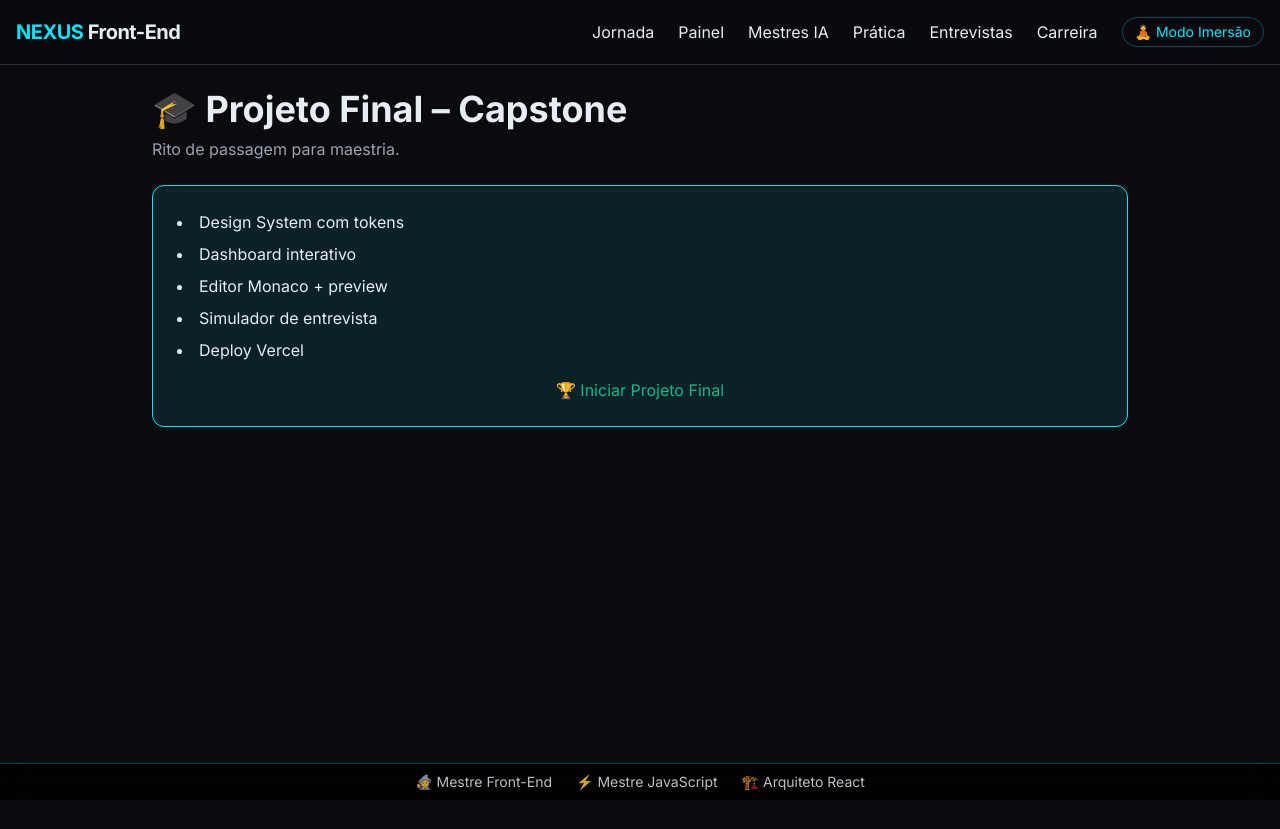
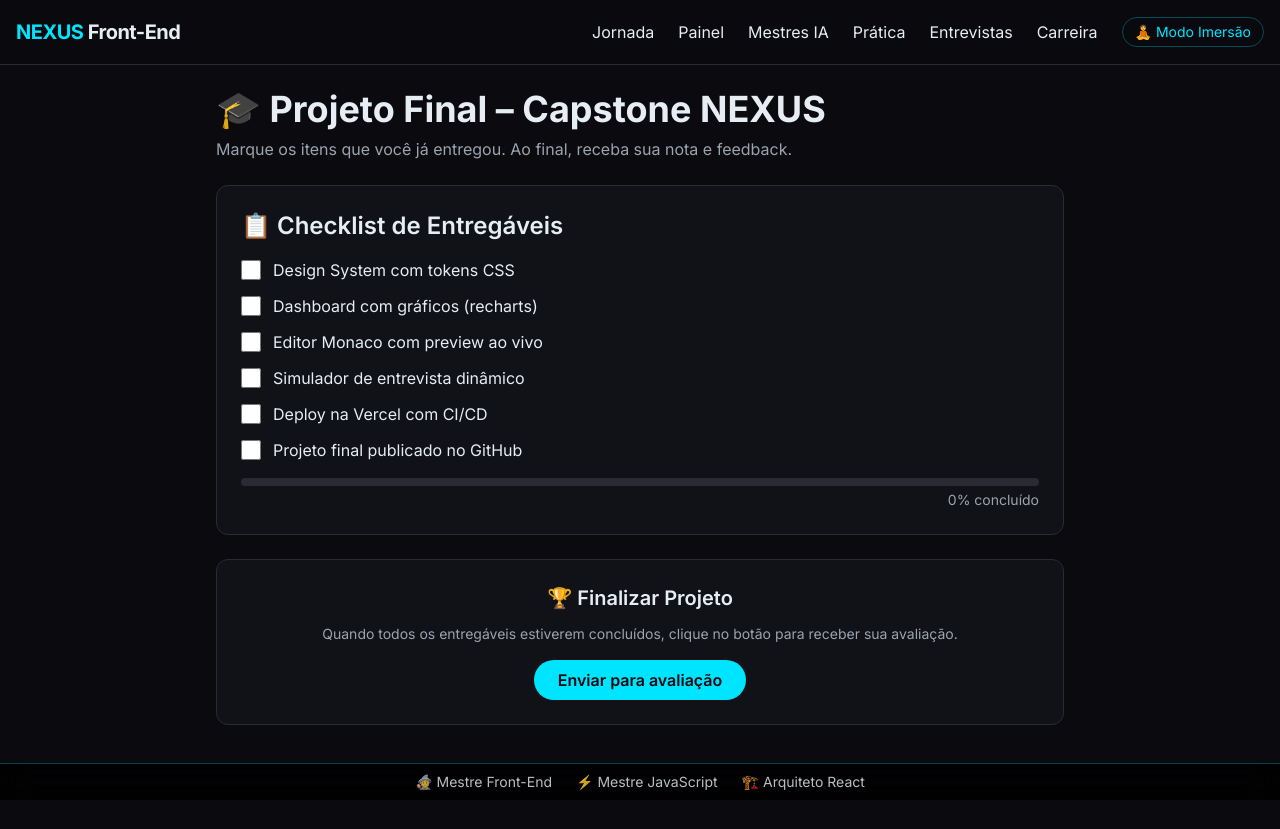
Before and after one commit to mateusdev97443/universidade-meu, a Next.js app: page /capstone in a window 1280 px wide. Before the commit the page ends 800 px from the top, so only its background shows below. Built offline with nearby package versions, Linux system fonts and the light colour scheme.

Commit message:
feat: capstone interativo com checklist e autoavaliação

```diff
--- a/app/capstone/page.tsx
+++ b/app/capstone/page.tsx
@@ -1,18 +1,13 @@
+import { CapstoneInterativo } from "@/components/capstone-interativo";
+
 export default function CapstonePage() {
   return (
-    <div className="max-w-5xl mx-auto p-6">
-      <h1 className="text-4xl font-bold mb-2">🎓 Projeto Final – Capstone</h1>
-      <p className="text-ice-muted mb-6">Rito de passagem para maestria.</p>
-      <div className="bg-eletric/10 border border-eletric rounded-xl p-6">
-        <ul className="list-disc list-inside space-y-2">
-          <li>Design System com tokens</li>
-          <li>Dashboard interativo</li>
-          <li>Editor Monaco + preview</li>
-          <li>Simulador de entrevista</li>
-          <li>Deploy Vercel</li>
-        </ul>
-        <div className="mt-4 text-center"><span className="text-emerald">🏆 Iniciar Projeto Final</span></div>
-      </div>
+    <div className="max-w-4xl mx-auto p-6">
+      <h1 className="text-4xl font-bold mb-2">🎓 Projeto Final – Capstone NEXUS</h1>
+      <p className="text-ice-muted mb-6">
+        Marque os itens que você já entregou. Ao final, receba sua nota e feedback.
+      </p>
+      <CapstoneInterativo />
     </div>
   );
 }
--- /dev/null
+++ b/components/capstone-interativo.tsx
@@ -0,0 +1,102 @@
+"use client";
+import { useState } from "react";
+
+const entregaveis = [
+  { id: 1, nome: "Design System com tokens CSS", concluido: false },
+  { id: 2, nome: "Dashboard com gráficos (recharts)", concluido: false },
+  { id: 3, nome: "Editor Monaco com preview ao vivo", concluido: false },
+  { id: 4, nome: "Simulador de entrevista dinâmico", concluido: false },
+  { id: 5, nome: "Deploy na Vercel com CI/CD", concluido: false },
+  { id: 6, nome: "Projeto final publicado no GitHub", concluido: false },
+];
+
+export function CapstoneInterativo() {
+  const [checklist, setChecklist] = useState(entregaveis);
+  const [avaliacao, setAvaliacao] = useState<string | null>(null);
+  const [nota, setNota] = useState<number | null>(null);
+
+  const toggleConcluido = (id: number) => {
+    setChecklist(prev =>
+      prev.map(item =>
+        item.id === id ? { ...item, concluido: !item.concluido } : item
+      )
+    );
+  };
+
+  const calcularProgresso = () => {
+    const concluidos = checklist.filter(item => item.concluido).length;
+    return (concluidos / checklist.length) * 100;
+  };
+
+  const enviarAvaliacao = () => {
+    const concluidos = checklist.filter(item => item.concluido).length;
+    const notaFinal = (concluidos / checklist.length) * 100;
+    setNota(notaFinal);
+    if (notaFinal === 100) {
+      setAvaliacao("✅ Excelente! Você completou todos os requisitos. Parabéns, Arquiteto Front-End!");
+    } else if (notaFinal >= 70) {
+      setAvaliacao(`⚠️ Bom trabalho! Você atingiu ${notaFinal}%. Revise os itens pendentes para alcançar a maestria.`);
+    } else {
+      setAvaliacao(`❌ Você completou ${notaFinal}% dos requisitos. Continue praticando e revisando os fundamentos.`);
+    }
+  };
+
+  return (
+    <div className="space-y-6">
+      <div className="bg-obsidian-card border border-border rounded-xl p-6">
+        <h2 className="text-2xl font-semibold mb-4">📋 Checklist de Entregáveis</h2>
+        <div className="space-y-3">
+          {checklist.map(item => (
+            <label key={item.id} className="flex items-center gap-3 cursor-pointer">
+              <input
+                type="checkbox"
+                checked={item.concluido}
+                onChange={() => toggleConcluido(item.id)}
+                className="w-5 h-5 accent-eletric"
+              />
+              <span className={item.concluido ? "line-through text-ice-muted" : "text-ice"}>
+                {item.nome}
+              </span>
+            </label>
+          ))}
+        </div>
+        <div className="mt-4">
+          <div className="h-2 bg-border rounded-full overflow-hidden">
+            <div
+              className="h-full bg-eletric transition-all duration-300"
+              style={{ width: `${calcularProgresso()}%` }}
+            />
+          </div>
+          <p className="text-right text-sm text-ice-muted mt-1">
+            {Math.round(calcularProgresso())}% concluído
+          </p>
+        </div>
+      </div>
+
+      <div className="bg-obsidian-card border border-border rounded-xl p-6 text-center">
+        <h3 className="text-xl font-semibold mb-3">🏆 Finalizar Projeto</h3>
+        <p className="text-ice-muted text-sm mb-4">
+          Quando todos os entregáveis estiverem concluídos, clique no botão para receber sua avaliação.
+        </p>
+        <button
+          onClick={enviarAvaliacao}
+          className="bg-eletric text-obsidian px-6 py-2 rounded-full font-semibold hover:brightness-110 transition"
+        >
+          Enviar para avaliação
+        </button>
+      </div>
+
+      {avaliacao && (
+        <div className="bg-emerald/10 border border-emerald rounded-xl p-6 text-center">
+          <div className="text-2xl mb-2">{nota === 100 ? "🏅" : "📘"}</div>
+          <p className="text-ice font-medium">{avaliacao}</p>
+          {nota !== null && (
+            <div className="mt-3 text-sm text-ice-muted">
+              Nota final: <strong className="text-eletric">{Math.round(nota)}%</strong>
+            </div>
+          )}
+        </div>
+      )}
+    </div>
+  );
+}
```
